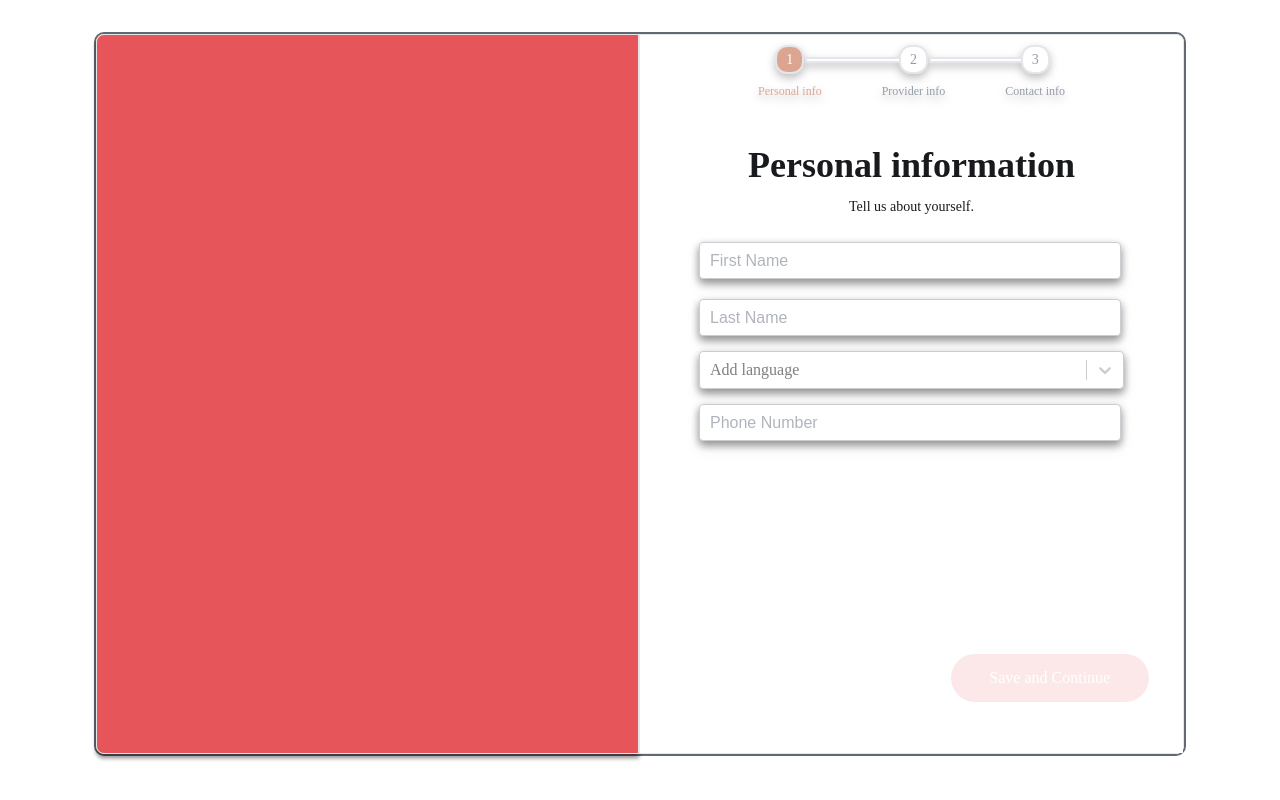
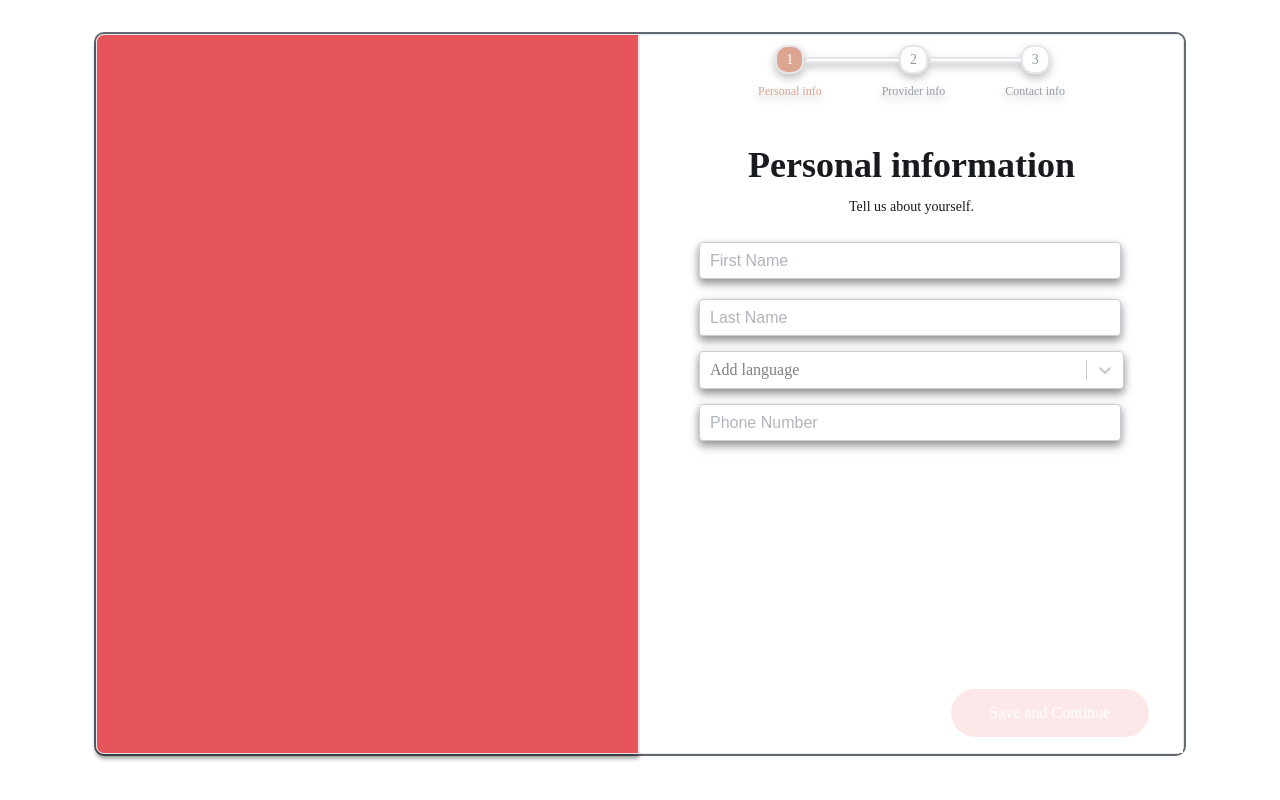
Before and after one commit to ronnyml/react-questionarie, a React (Create React App) app: page / in a window 1280 px wide. Built offline with nearby package versions, Linux system fonts and the light colour scheme.

Commit message:
style: reduce extra spacing in the sticky bottom bar.

```diff
--- a/src/styles/Form.css
+++ b/src/styles/Form.css
@@ -65,7 +65,7 @@ input::placeholder {
   position: absolute;
   bottom: 0;
   width: 100%;
-  height: 150px;
+  height: 80px;
   background: #FFFFFF;
   display: flex;
   flex-direction: row;
```
